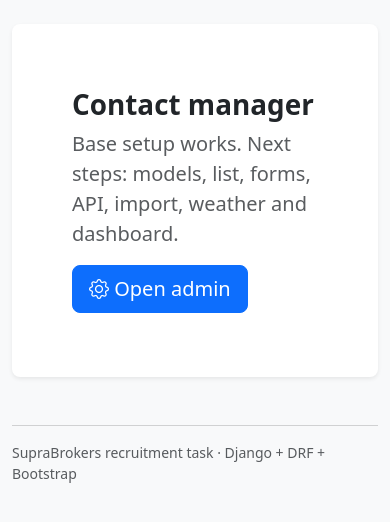
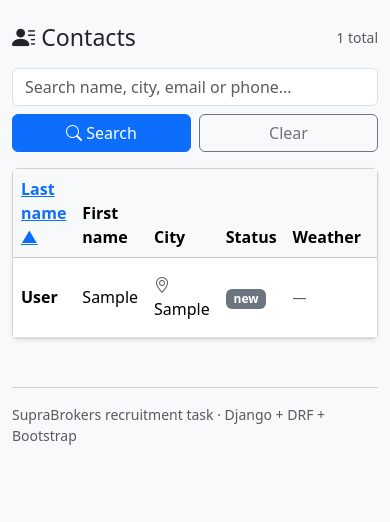
Before and after one commit to BodzioES/SupraBrokers-RecruTask, a Django app: page / in a window 390 px wide. Shown: the part 56-578 px from the top of the page. Run offline with Django 5.2, Linux system fonts and the light colour scheme; data comes from the database, SQL or seed files in the repository; tables that the repository leaves empty hold one stand-in row (values such as "Sample post").

Commit message:
Build contact list UI with search, sorting and pagination
- ContactListView with search, whitelisted sorting and pagination
- Bootstrap responsive table, status badges, weather placeholder
Refs #3

```diff
--- a/contacts/urls.py
+++ b/contacts/urls.py
@@ -1,9 +1,9 @@
 from django.urls import path
 
-from .views import HomeView
+from .views import ContactListView
 
 app_name = 'contacts'
 
 urlpatterns = [
-    path('', HomeView.as_view(), name='home'),
+    path('', ContactListView.as_view(), name='list'),
 ]
--- a/contacts/views.py
+++ b/contacts/views.py
@@ -1,5 +1,48 @@
-from django.views.generic import TemplateView
+from django.db.models import Q
+from django.views.generic import ListView
+
+from .models import Contact
 
 
-class HomeView(TemplateView):
-    template_name = 'contacts/home.html'
+class ContactListView(ListView):
+    """Paginated, searchable and sortable contact list."""
+
+    model = Contact
+    template_name = 'contacts/contact_list.html'
+    context_object_name = 'contacts'
+    paginate_by = 10
+
+    allowed_sorts = ('last_name', 'created_at')
+
+    def get_sort(self) -> tuple[str, str]:
+        sort = self.request.GET.get('sort', 'last_name')
+        if sort not in self.allowed_sorts:
+            sort = 'last_name'
+        order = self.request.GET.get('order', 'asc')
+        if order not in ('asc', 'desc'):
+            order = 'asc'
+        return sort, order
+
+    def get_queryset(self):
+        qs = Contact.objects.select_related('status').all()
+        query = self.request.GET.get('q', '').strip()
+        if query:
+            qs = qs.filter(
+                Q(first_name__icontains=query)
+                | Q(last_name__icontains=query)
+                | Q(email__icontains=query)
+                | Q(city__icontains=query)
+                | Q(phone__icontains=query)
+            )
+        sort, order = self.get_sort()
+        prefix = '' if order == 'asc' else '-'
+        return qs.order_by(f'{prefix}{sort}', 'id')
+
+    def get_context_data(self, **kwargs):
+        context = super().get_context_data(**kwargs)
+        sort, order = self.get_sort()
+        context['q'] = self.request.GET.get('q', '')
+        context['sort'] = sort
+        context['order'] = order
+        context['next_order'] = 'desc' if order == 'asc' else 'asc'
+        return context
--- a/templates/base.html
+++ b/templates/base.html
@@ -10,7 +10,7 @@
 <body class="bg-light">
 <nav class="navbar navbar-expand-lg navbar-dark bg-dark mb-4">
   <div class="container">
-    <a class="navbar-brand" href="{% url 'contacts:home' %}">
+    <a class="navbar-brand" href="{% url 'contacts:list' %}">
       <i class="bi bi-person-lines-fill"></i> SupraBrokers
     </a>
     <button class="navbar-toggler" type="button" data-bs-toggle="collapse" data-bs-target="#mainNav">
@@ -18,7 +18,7 @@
     </button>
     <div class="collapse navbar-collapse" id="mainNav">
       <ul class="navbar-nav ms-auto">
-        <li class="nav-item"><a class="nav-link" href="{% url 'contacts:home' %}">Contacts</a></li>
+        <li class="nav-item"><a class="nav-link active" href="{% url 'contacts:list' %}">Contacts</a></li>
         <li class="nav-item"><a class="nav-link disabled" href="#">Dashboard</a></li>
         <li class="nav-item"><a class="nav-link disabled" href="#">Import</a></li>
         <li class="nav-item"><a class="nav-link disabled" href="#">API</a></li>
--- /dev/null
+++ b/templates/contacts/contact_list.html
@@ -0,0 +1,98 @@
+{% extends 'base.html' %}
+
+{% block title %}Contacts — SupraBrokers{% endblock %}
+
+{% block content %}
+<div class="d-flex flex-wrap justify-content-between align-items-center gap-2 mb-3">
+  <h1 class="h3 mb-0"><i class="bi bi-person-lines-fill"></i> Contacts</h1>
+  <span class="text-muted small">
+    {% if page_obj %}{{ page_obj.paginator.count }} total{% endif %}
+  </span>
+</div>
+
+<form method="get" class="row g-2 mb-3">
+  <div class="col-12 col-md-6">
+    <input type="text" name="q" value="{{ q }}" class="form-control"
+           placeholder="Search name, city, email or phone...">
+  </div>
+  <input type="hidden" name="sort" value="{{ sort }}">
+  <input type="hidden" name="order" value="{{ order }}">
+  <div class="col-6 col-md-auto">
+    <button type="submit" class="btn btn-primary w-100">
+      <i class="bi bi-search"></i> Search
+    </button>
+  </div>
+  <div class="col-6 col-md-auto">
+    <a href="{% url 'contacts:list' %}" class="btn btn-outline-secondary w-100">Clear</a>
+  </div>
+</form>
+
+<div class="card shadow-sm">
+  <div class="table-responsive">
+    <table class="table table-hover align-middle mb-0">
+      <thead class="table-light">
+        <tr>
+          <th>
+            <a href="?q={{ q|urlencode }}&sort=last_name&order={% if sort == 'last_name' %}{{ next_order }}{% else %}asc{% endif %}">
+              Last name
+              {% if sort == 'last_name' %}{% if order == 'asc' %}▲{% else %}▼{% endif %}{% endif %}
+            </a>
+          </th>
+          <th>First name</th>
+          <th>City</th>
+          <th>Status</th>
+          <th>Weather</th>
+          <th>
+            <a href="?q={{ q|urlencode }}&sort=created_at&order={% if sort == 'created_at' %}{{ next_order }}{% else %}desc{% endif %}">
+              Added
+              {% if sort == 'created_at' %}{% if order == 'asc' %}▲{% else %}▼{% endif %}{% endif %}
+            </a>
+          </th>
+        </tr>
+      </thead>
+      <tbody>
+        {% for contact in contacts %}
+        <tr>
+          <td class="fw-semibold">{{ contact.last_name }}</td>
+          <td>{{ contact.first_name }}</td>
+          <td><i class="bi bi-geo-alt text-muted"></i> {{ contact.city }}</td>
+          <td>
+            <span class="badge text-bg-secondary">{{ contact.status.name }}</span>
+          </td>
+          <td>
+            <span class="weather-slot text-muted small" data-city="{{ contact.city }}">—</span>
+          </td>
+          <td class="text-muted small">{{ contact.created_at|date:"Y-m-d H:i" }}</td>
+        </tr>
+        {% empty %}
+        <tr>
+          <td colspan="6" class="text-center text-muted py-4">
+            No contacts found. Adjust search or add a new contact.
+          </td>
+        </tr>
+        {% endfor %}
+      </tbody>
+    </table>
+  </div>
+</div>
+
+{% if page_obj.has_other_pages %}
+<nav class="mt-3">
+  <ul class="pagination justify-content-center">
+    {% if page_obj.has_previous %}
+    <li class="page-item">
+      <a class="page-link" href="?q={{ q|urlencode }}&sort={{ sort }}&order={{ order }}&page={{ page_obj.previous_page_number }}">Previous</a>
+    </li>
+    {% endif %}
+    <li class="page-item disabled">
+      <span class="page-link">Page {{ page_obj.number }} of {{ page_obj.paginator.num_pages }}</span>
+    </li>
+    {% if page_obj.has_next %}
+    <li class="page-item">
+      <a class="page-link" href="?q={{ q|urlencode }}&sort={{ sort }}&order={{ order }}&page={{ page_obj.next_page_number }}">Next</a>
+    </li>
+    {% endif %}
+  </ul>
+</nav>
+{% endif %}
+{% endblock %}
--- a/templates/contacts/home.html
+++ /dev/null
@@ -1,17 +0,0 @@
-{% extends 'base.html' %}
-
-{% block title %}Contacts — SupraBrokers{% endblock %}
-
-{% block content %}
-<div class="p-5 mb-4 bg-white rounded-3 shadow-sm">
-  <div class="container-fluid py-3">
-    <h1 class="display-6 fw-bold">Contact manager</h1>
-    <p class="col-md-8 fs-5 text-muted">
-      Base setup works. Next steps: models, list, forms, API, import, weather and dashboard.
-    </p>
-    <a class="btn btn-primary btn-lg" href="/admin/">
-      <i class="bi bi-gear"></i> Open admin
-    </a>
-  </div>
-</div>
-{% endblock %}
```
